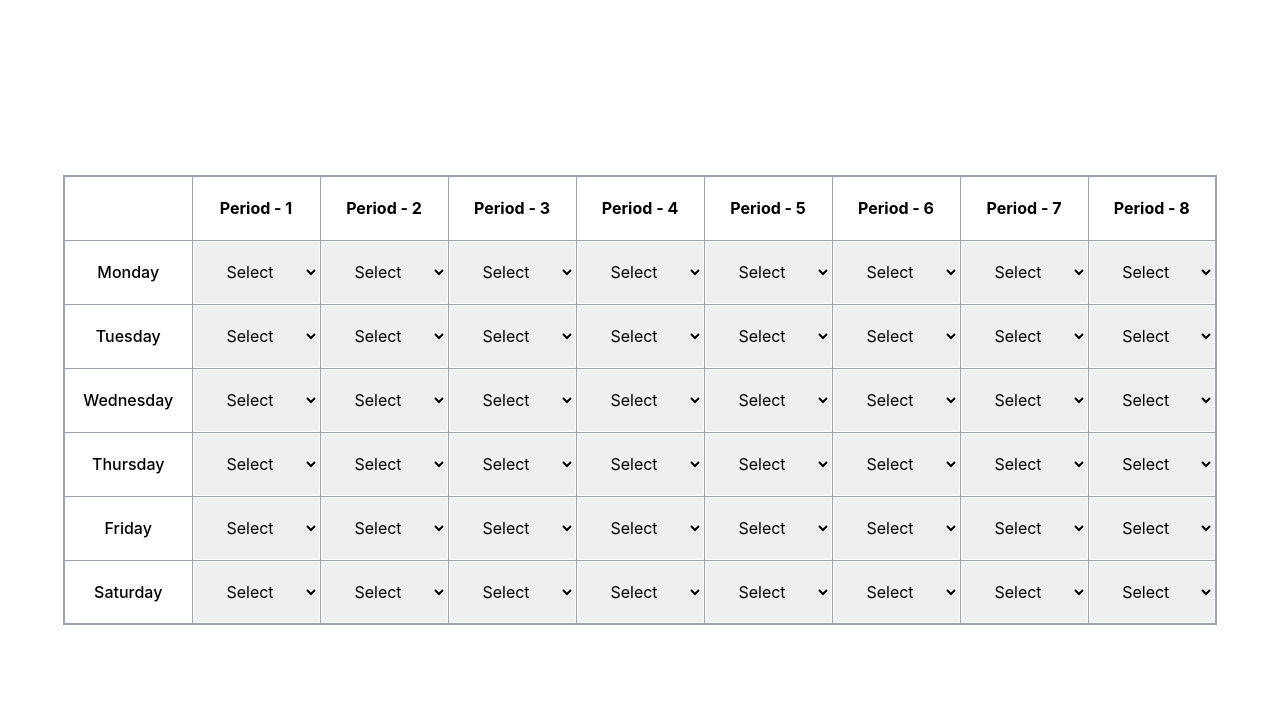
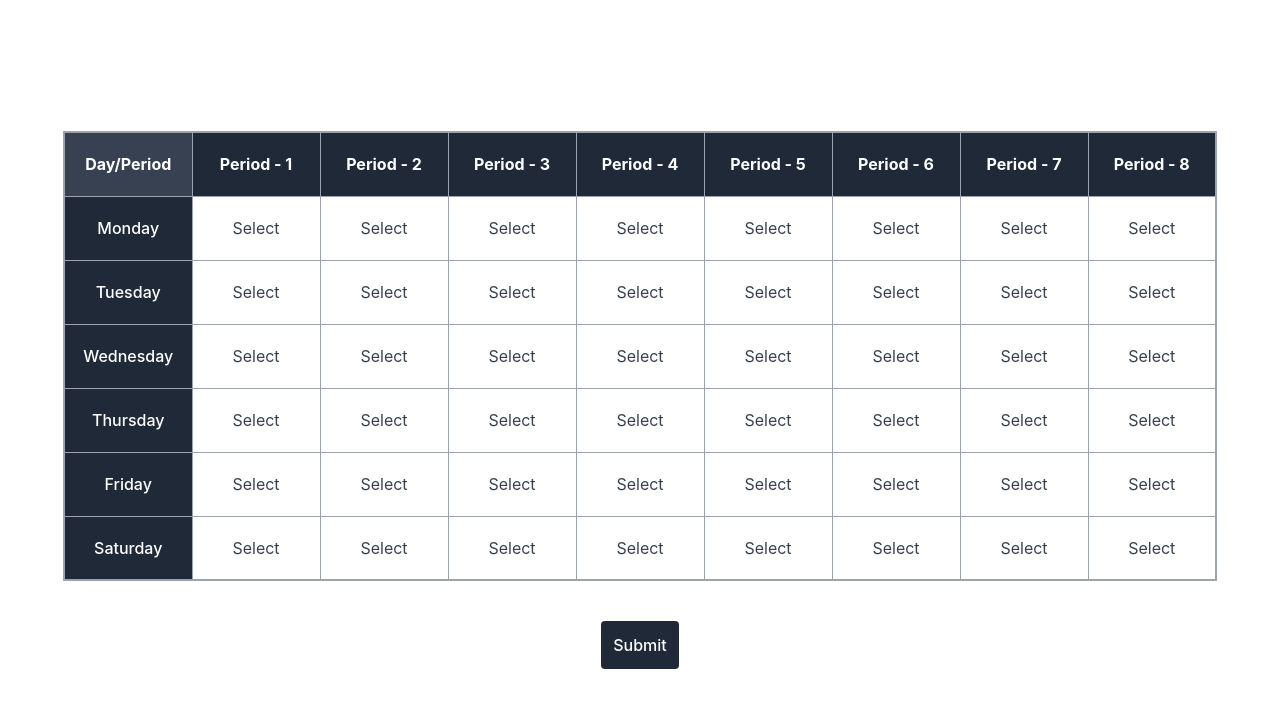
Before and after one commit to nameispuneeth/Attendence_Tracker, a React (Create React App) app in the folder client/: page / in a window 1280 px wide. Shown: the top 708 px of the page. Built offline with nearby package versions, Linux system fonts and the light colour scheme.

Commit message:
Added Better UI To TimeTable Page

```diff
--- a/client/src/Components/TimeTable2.js
+++ b/client/src/Components/TimeTable2.js
@@ -12,30 +12,40 @@ export default function TimeTable2(){
       )
 
     }
+    const getSelectColor = (val) => {
+    switch (val) {
+      case "SE": return "bg-green-200 text-green-800 ";
+      case "OS": return "bg-blue-200 text-blue-800";
+      case "CN": return "bg-yellow-200 text-yellow-800";
+      default: return "bg-white text-gray-700";
+    }
+  };
+
+
     return(
-        <div className="p-5 h-screen flex justify-center items-center">
+        <div className="p-5 h-screen flex flex-col space-y-10 justify-center items-center">
         <table className="border-2 border-collapse border-gray-400 rounded">
           <tr>
-            <th  className="border border-gray-400 w-32 h-16">  </th>
-            <th  className="border border-gray-400 w-32 h-16"> Period - 1 </th>
-            <th  className="border border-gray-400 w-32 h-16"> Period - 2 </th>
-            <th  className="border border-gray-400 w-32 h-16"> Period - 3 </th>
-            <th  className="border border-gray-400 w-32 h-16"> Period - 4 </th>
-            <th  className="border border-gray-400 w-32 h-16"> Period - 5 </th>
-            <th  className="border border-gray-400 w-32 h-16"> Period - 6 </th>
-            <th  className="border border-gray-400 w-32 h-16"> Period - 7 </th>
-            <th  className="border border-gray-400 w-32 h-16"> Period - 8 </th>
+            <th className="border border-gray-400 w-32 h-16 bg-gray-700 text-white"> Day/Period </th>
+            <th className="border border-gray-400 w-32 h-16 bg-gray-800 text-white"> Period - 1 </th>
+            <th className="border border-gray-400 w-32 h-16 bg-gray-800 text-white"> Period - 2 </th>
+            <th className="border border-gray-400 w-32 h-16 bg-gray-800 text-white"> Period - 3 </th>
+            <th className="border border-gray-400 w-32 h-16 bg-gray-800 text-white"> Period - 4 </th>
+            <th className="border border-gray-400 w-32 h-16 bg-gray-800 text-white"> Period - 5 </th>
+            <th className="border border-gray-400 w-32 h-16 bg-gray-800 text-white"> Period - 6 </th>
+            <th className="border border-gray-400 w-32 h-16 bg-gray-800 text-white"> Period - 7 </th>
+            <th className="border border-gray-400 w-32 h-16 bg-gray-800 text-white"> Period - 8 </th>
           </tr>
             {TimeTable.map((row,rInd)=>(
               <tr key={rInd}>
-                <td key={rInd} className="border border-gray-400 w-32 h-16 text-center font-medium">{Days[rInd]}</td>
+                <td key={rInd} className="border border-gray-400 w-32 h-16 text-center font-medium bg-gray-800 text-white">{Days[rInd]}</td>
                 {row.map((val,cInd)=>(
-                  <td key={cInd} className="border border-gray-400 w-32 h-16 text-center">
-                    <select value={val} onChange={(e)=>ChangeVal(rInd,cInd,e.target.value)} key={cInd} className="w-full h-full text-center">
+                  <td key={cInd} className={`border w-32 h-16 text-center font-normal ${getSelectColor(val)} border-gray-400`}>
+                    <select value={val} onChange={(e)=>ChangeVal(rInd,cInd,e.target.value)} key={cInd} className={`w-full h-full text-center bg-transparent appearance-none outline-none border-0`}>
                       <option value="">Select</option>
-                      <option value="A">A</option>
-                      <option value="B">B</option>
-                      <option value="C">C</option>
+                      <option value="SE">SE</option>
+                      <option value="OS">OS</option>
+                      <option value="CN">CN</option>
 
                     </select>
                   </td>
@@ -43,6 +53,7 @@ export default function TimeTable2(){
               </tr>
             ))}
         </table>
+        <button className="bg-gray-800 text-white p-3 rounded text-base font-medium">Submit</button>
         </div>
     )
 }
```
